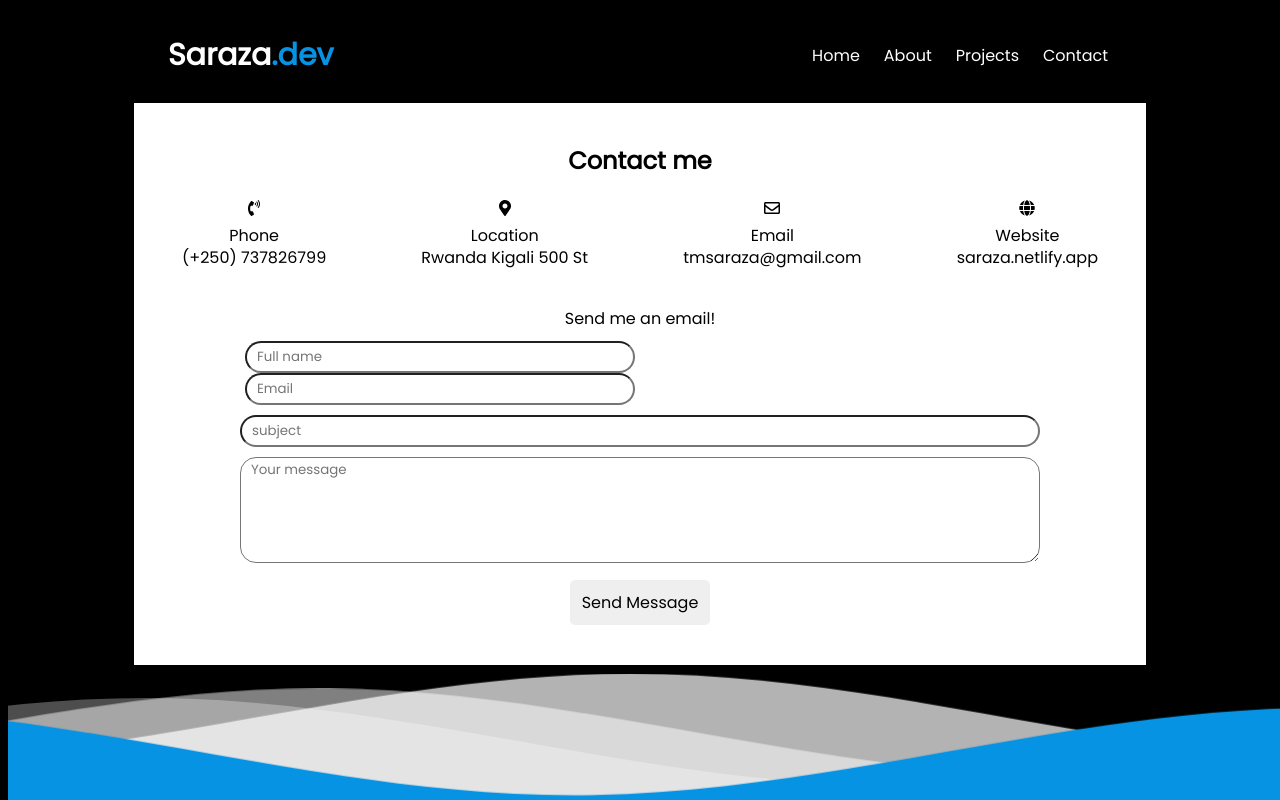
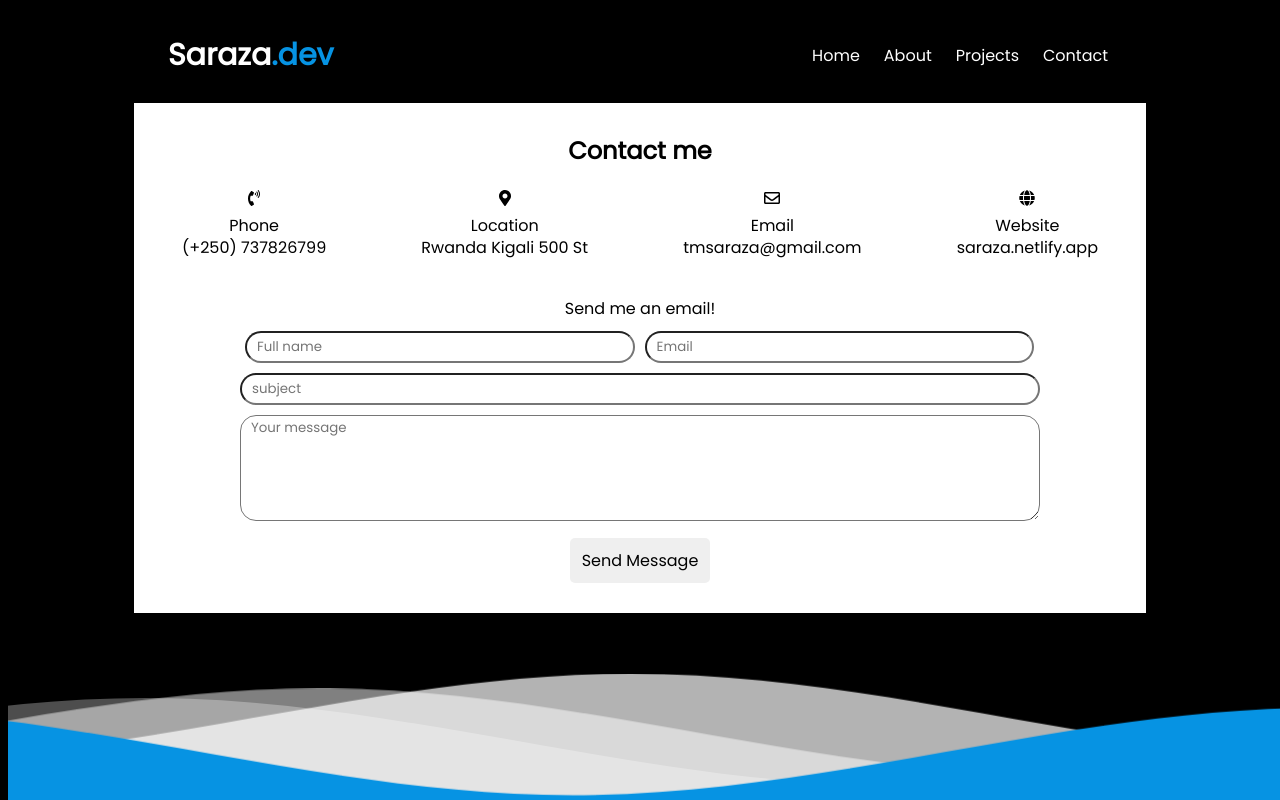
Before and after one commit to sarazaToussaint/Saraza-dev, a React (Create React App) app: page /Contact in a window 1280 px wide. Built offline with nearby package versions, Linux system fonts and the light colour scheme.

Commit message:
Make some changes on the form

```diff
--- a/src/components/Contact.module.css
+++ b/src/components/Contact.module.css
@@ -2,7 +2,7 @@
   background-color: white;
   width: 80%;
   margin: auto;
-  padding: 20px 0;
+  padding: 10px 0;
 }
 
 .contactDetails {
@@ -37,7 +37,7 @@ input {
 }
 
 .firstRow input {
-  width: 48.8%;
+  width: 48.7%;
   outline: none;
   margin: 0 5px;
 }
```
